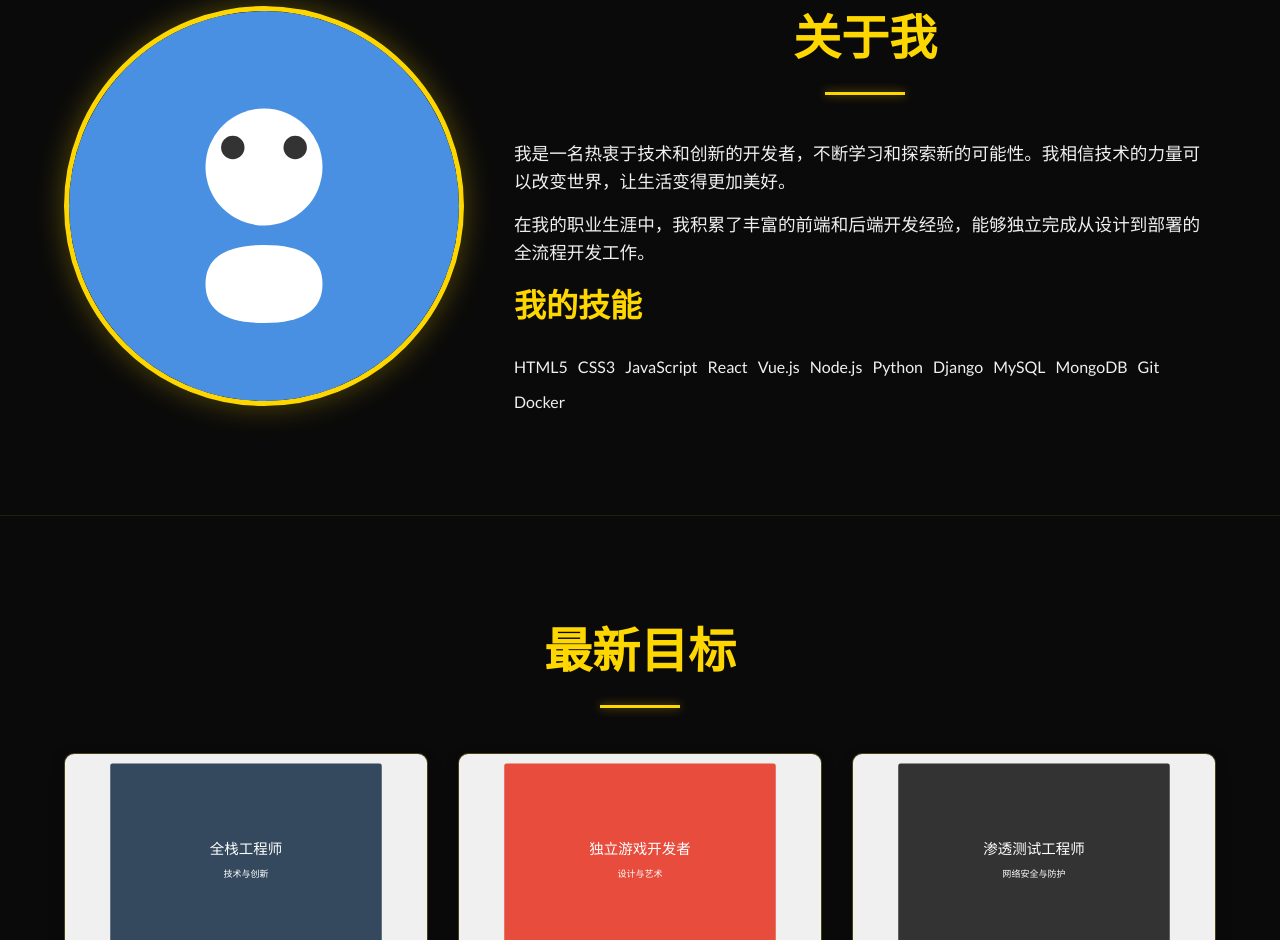
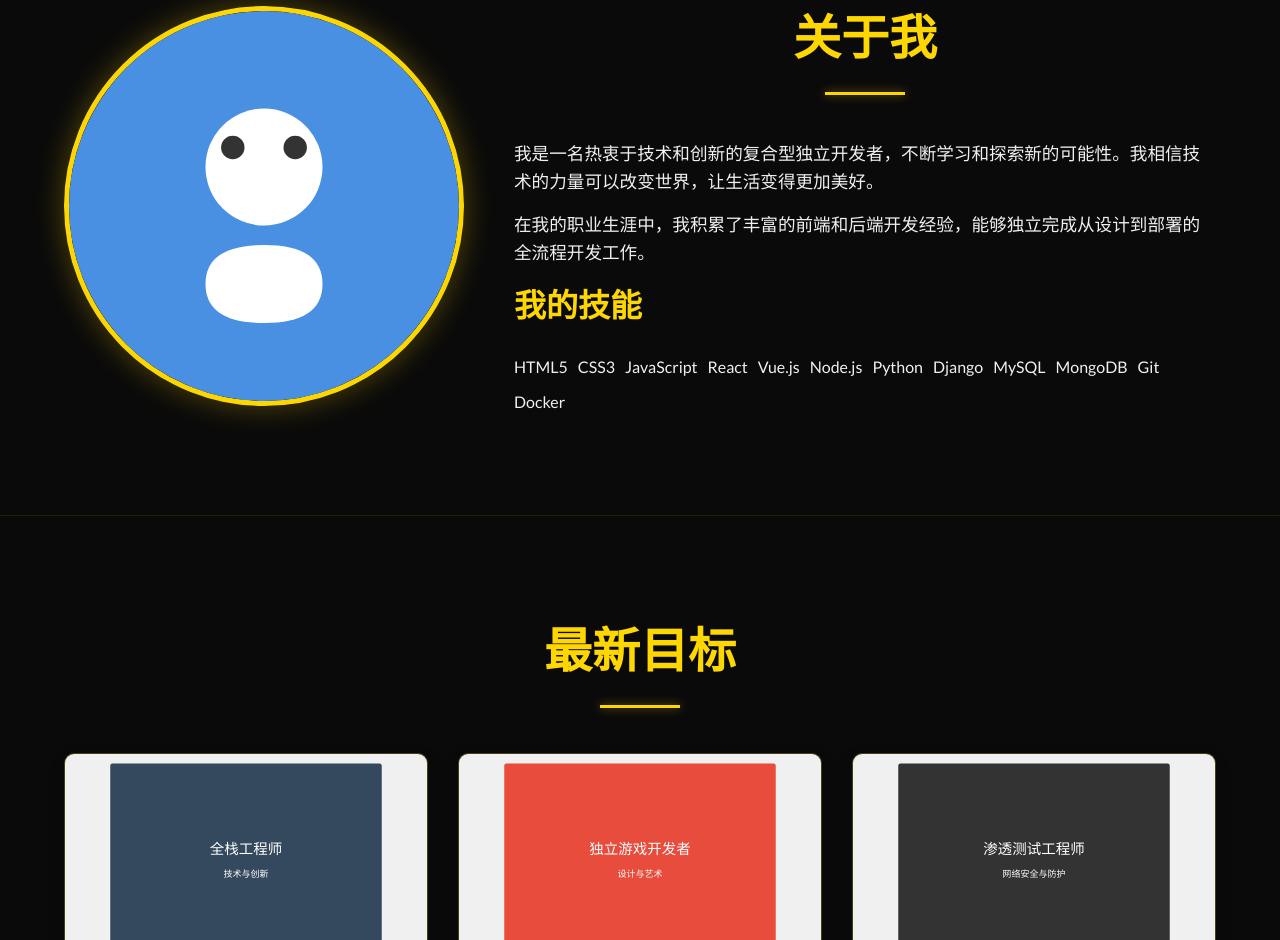
Before and after one commit to Lee-Orlando/thirdthird, a plain HTML site: page index.html in a window 1280 px wide. Shown: the part 887-1827 px from the top of the page. Drawn offline with Linux system fonts and the light colour scheme.

Commit message:
Update about section text

```diff
--- a/index.html
+++ b/index.html
@@ -51,7 +51,7 @@
                     </div>
                     <div class="about-content">
                         <h2 class="section-title">关于我</h2>
-                        <p>我是一名热衷于技术和创新的开发者，不断学习和探索新的可能性。我相信技术的力量可以改变世界，让生活变得更加美好。</p>
+                        <p>我是一名热衷于技术和创新的复合型独立开发者，不断学习和探索新的可能性。我相信技术的力量可以改变世界，让生活变得更加美好。</p>
                         <p>在我的职业生涯中，我积累了丰富的前端和后端开发经验，能够独立完成从设计到部署的全流程开发工作。</p>
                         <h3>我的技能</h3>
                         <div class="skills-list">
```
